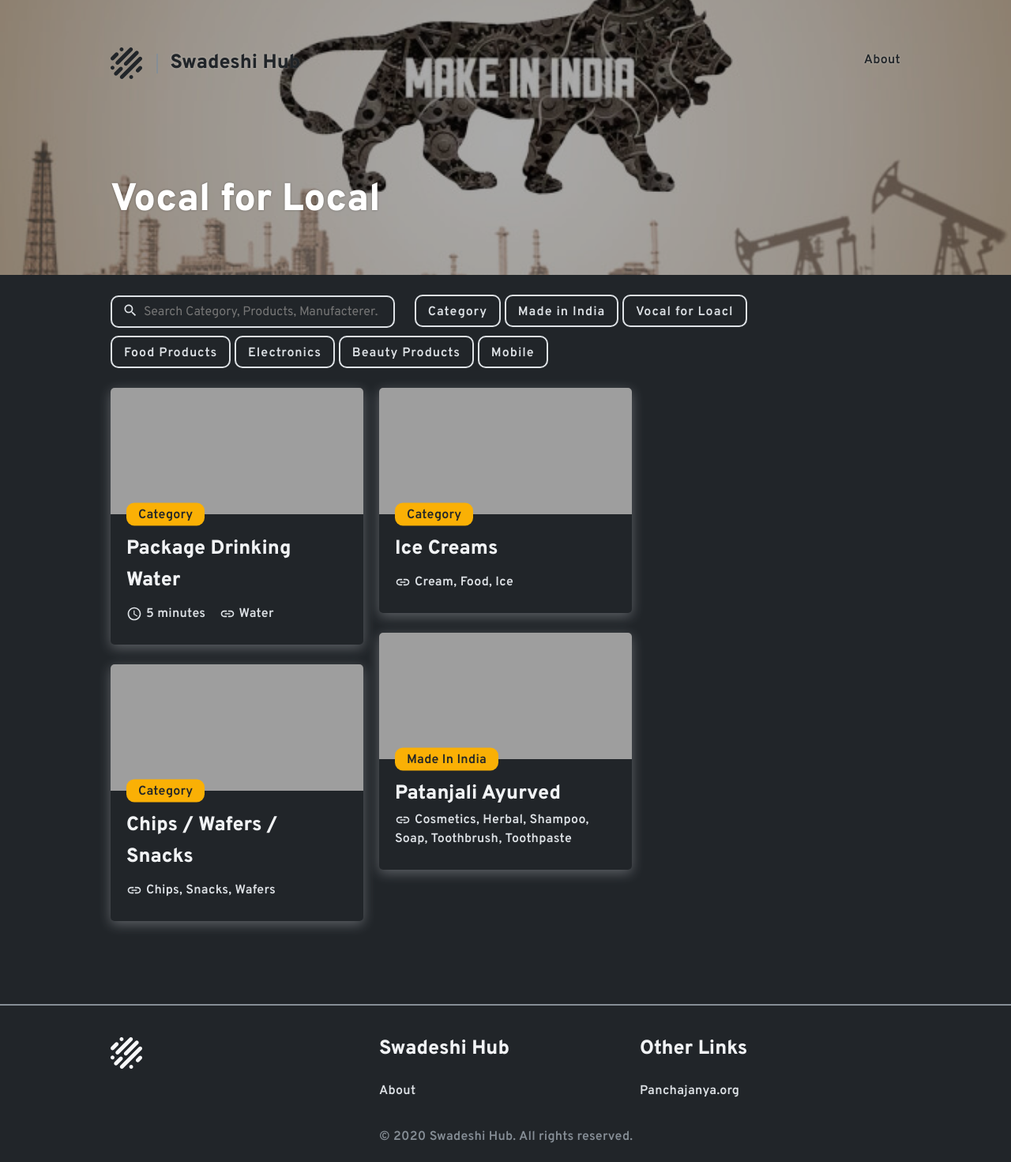
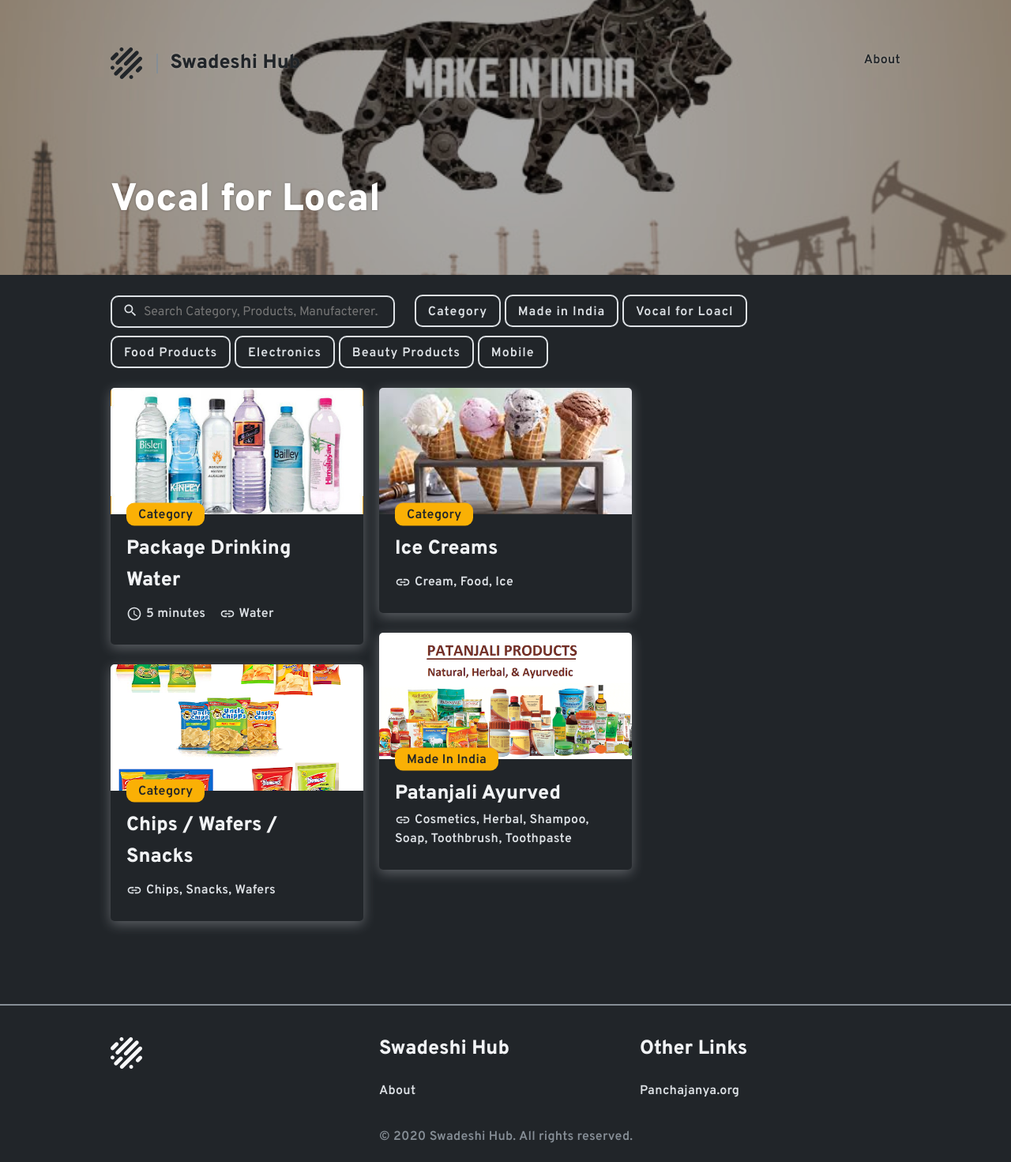
Before and after one commit to swadeshihub/swadeshihub.github.io, a Jekyll site: the page built from index.html, in a window 1280 px wide. Shown: the whole page at 79% size. Built offline with Jekyll 4.4.1, drawn with Linux system fonts in a browser that asks for light colours.

Commit message:
Update index.html

```diff
--- a/index.html
+++ b/index.html
@@ -10,7 +10,7 @@
 <div class="index{% if page.image %} entry-hasBackground{% endif %}">
   <div class="content-top">
     {% if page.image %}
-      <div class="hero-background" style="background-image: url('{{ site.baseurl }}{{ site.assets }}{{ site.images }}/posts/{{ page.ref }}.jpeg'); background-image: -webkit-image-set( url('{{ site.baseurl }}{{ site.assets }}{{ site.images }}/posts/{{ page.ref }}.jpeg') 1x, url('{{ site.baseurl }}{{ site.assets }}{{ site.images }}/posts/{{ page.ref }}-large.jpeg') 2x )"></div>
+      <div class="hero-background" style="background-image: url('{{ site.baseurl }}{{ site.assets }}{{ site.images }}/posts/{{ page.ref }}.jpeg'); background-image: -webkit-image-set( url('{{ site.baseurl }}{{ site.assets }}{{ site.images }}/posts/{{ page.ref }}.jpeg') 1x, url('{{ site.baseurl }}{{ site.assets }}{{ site.images }}/posts/{{ page.ref }}.jpeg') 2x )"></div>
       <div class="hero-overlay"></div>
       {% include core/metabar.html color="-white" %}
     {% else %}
@@ -74,7 +74,7 @@
       <li class="list-recipe">
         <article>
           <a href="{{ site.baseurl }}{{ page.url }}" title="{{ page.title }}">
-            <div class="list-image" style="background-image: url({{ site.baseurl }}{{ site.assets }}{{ site.images }}/posts/{% if page.image %}{{ page.ref }}-small.jpeg{% elsif site.image %}{{ site.image }}{% endif %});"></div>
+            <div class="list-image" style="background-image: url({{ site.baseurl }}{{ site.assets }}{{ site.images }}/posts/{% if page.image %}{{ page.ref }}.jpeg{% elsif site.image %}{{ site.image }}{% endif %});"></div>
             <div class="list-body">
               <span class="list-category category">{{ page.category }}</span>
               <h3 class="list-header title">{{ page.title }}</h3>
```
